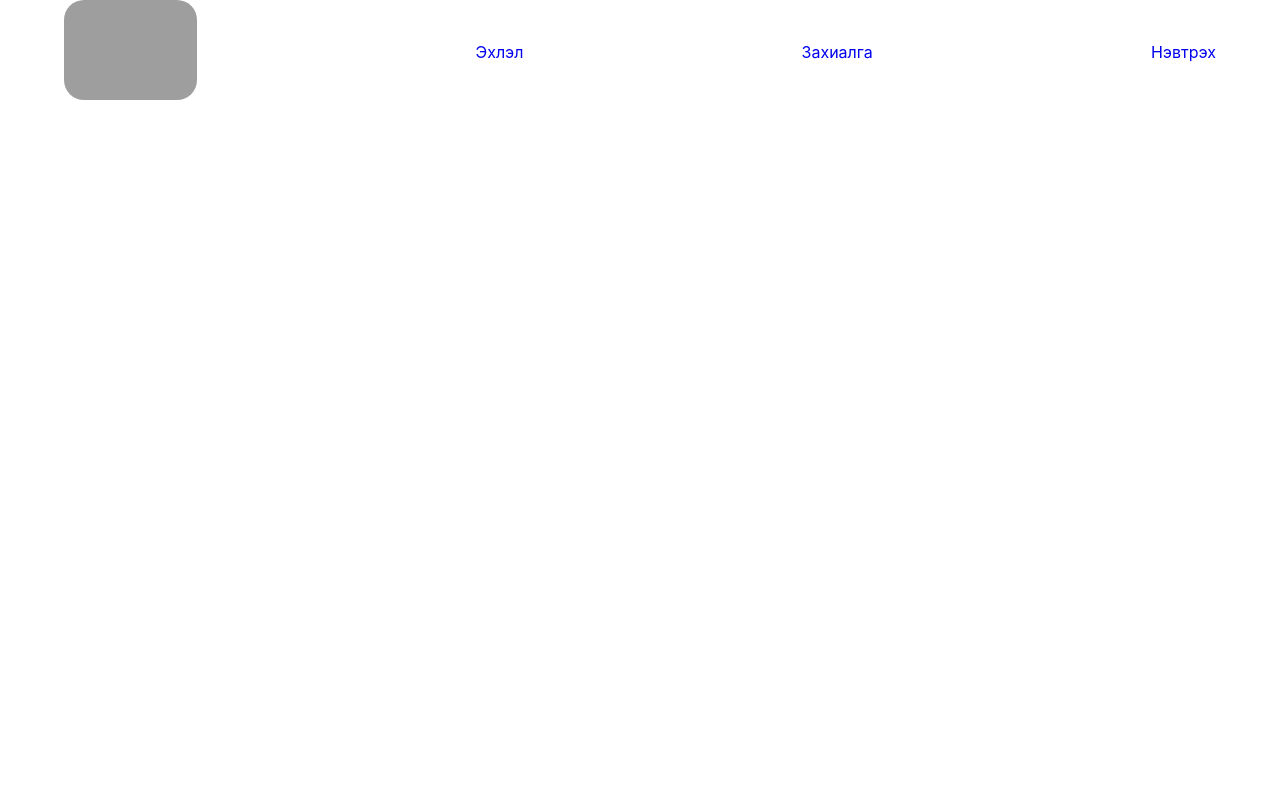
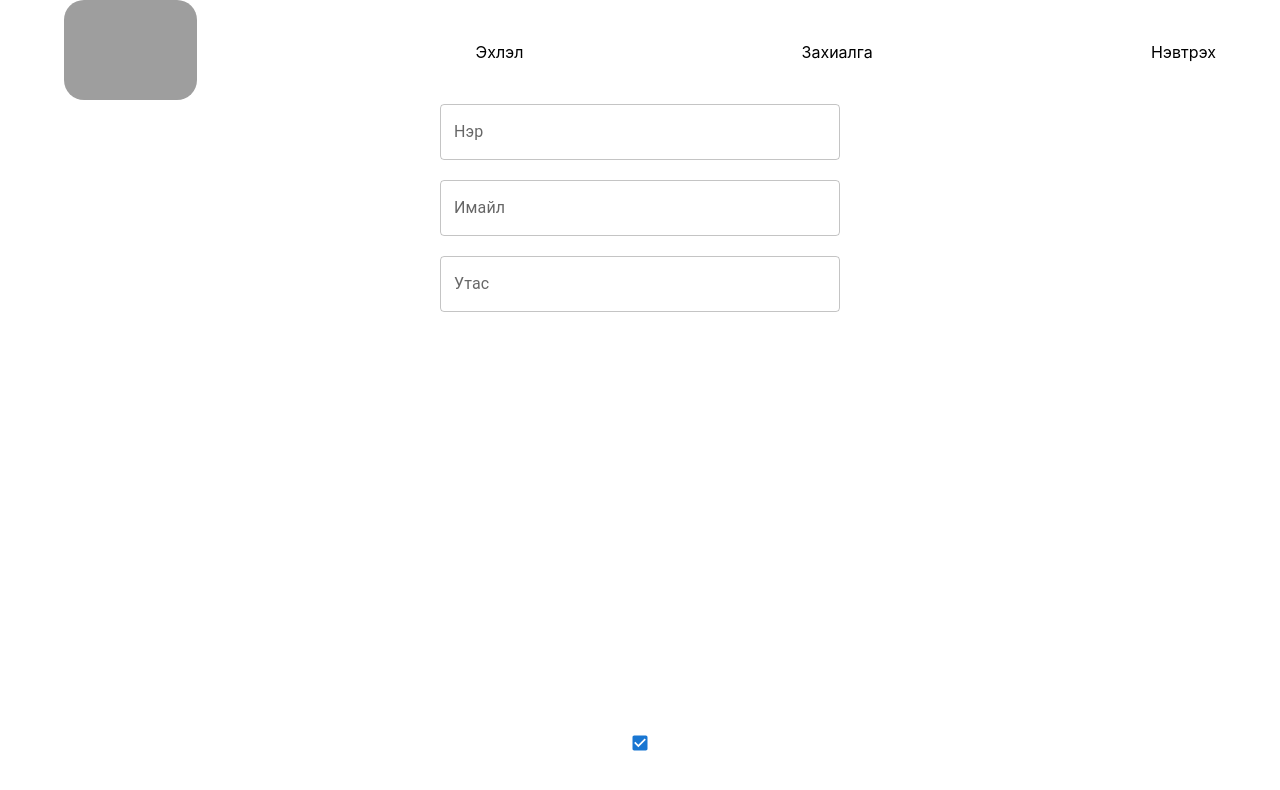
Before and after one commit to Surneke/MovieWeb, a React (Create React App) app: page /order in a window 1280 px wide. Shown: the top 790 px of the page. Built offline with nearby package versions, Linux system fonts and the light colour scheme; grey boxes are pictures that could not be loaded.

Commit message:
orderPage ehluulew

```diff
--- a/src/components/cart.js
+++ b/src/components/cart.js
@@ -21,7 +21,7 @@ export const Cart = (props) => {
             <Button
                 variant="contained"
             >
-             <Link  style={{textDecoration: 'none'}} to='/about' state={props.el}> Дэлгэрэнгүй </Link>
+             <Link  style={{textDecoration: 'none', color: '#f0f0f0'}} to='/about' state={props.el}> Дэлгэрэнгүй </Link>
               </Button>
         </Grid>
     )
--- a/src/components/header.js
+++ b/src/components/header.js
@@ -1,5 +1,5 @@
 import {Grid,Container } from "@mui/material";
-import { BrowserRouter as Router, Route, Link, Routes } from "react-router-dom";
+import { Link } from "react-router-dom";
 
 export const Navbar = () => {
     return (
@@ -18,7 +18,7 @@ export const Navbar = () => {
                 item
             >
                 <Link
-                    style={{textDecoration: 'none'}} to="/"
+                    style={{textDecoration: 'none', color:'black'}} to="/"
                 >
                     Эхлэл
                 </Link></Grid>
@@ -26,14 +26,14 @@ export const Navbar = () => {
                 item
             >
                 <Link
-                    style={{textDecoration: 'none'}} to="/order"
+                    style={{textDecoration: 'none',color:'black'}} to="/order"
                 >
                     Захиалга</Link></Grid>
             <Grid
                 item
             >
                 <Link
-                    style={{textDecoration: 'none'}} to="/login"
+                    style={{textDecoration: 'none',color:'black'}} to="/login"
                 >
                     Нэвтрэх</Link></Grid>
         </Grid>
--- a/src/index.js
+++ b/src/index.js
@@ -1,16 +1,18 @@
-import React from 'react';
-import ReactDOM from 'react-dom/client';
-import './index.css';
-import App from './App';
-import reportWebVitals from './reportWebVitals';
-import { CartProvider } from './context/context';
+import React from "react";
+import ReactDOM from "react-dom/client";
+import "./index.css";
+import App from "./App";
+import reportWebVitals from "./reportWebVitals";
+import { CartProvider } from "./context/context";
 
-const root = ReactDOM.createRoot(document.getElementById('root'));
+const root = ReactDOM.createRoot(document.getElementById("root"));
 root.render(
   <React.StrictMode>
-    <CartProvider>
-    <App />
-    </CartProvider>
+    <dataProvider>
+      <CartProvider>
+        <App />
+      </CartProvider>
+    </dataProvider>
   </React.StrictMode>
 );
 
--- a/src/pages/about.js
+++ b/src/pages/about.js
@@ -1,5 +1,6 @@
 import {Container,Box, Typography, Button} from "@mui/material"
 import { useLocation } from "react-router-dom"
+import { Link } from "react-router-dom";
 import '../App.css';
 
 export const About = () => {
@@ -39,9 +40,13 @@ export const About = () => {
                     </Typography>
                     <p>{state.description}</p>
                     <Button
-                        variant="outlined"
+                        variant="contained"
                     >
-                        Захиалга</Button>
+                        <Link
+                    style={{textDecoration: 'none', color: '#f0f0f0'}} to="/order"
+                    >
+                    Захиалга
+                    </Link></Button>
                 </Box>
             </Box>
         </Container>
--- a/src/pages/order.js
+++ b/src/pages/order.js
@@ -1,4 +1,33 @@
-
+import { Box, Grid, TextField } from "@mui/material";
+import Checkbox from "@mui/material/Checkbox";
+import { useState } from "react";
 export const Order = () => {
-    <h1>Login</h1>
-}
+  const [checkBox, setcheckBox] = useState([]);
+  const label = { inputProps: { "aria-label": "Checkbox demo" } };
+  return (
+    <Box
+      display="flex"
+      flexDirection="column"
+      gap="20px"
+      alignItems="center"
+      justifyContent="center"
+    >
+      <Box
+        display="flex"
+        flexDirection="column"
+        gap="20px"
+        sx={{
+          height: "600px",
+          width: "400px",
+        }}
+      >
+        <TextField id="outlined-basic" label="Нэр" variant="outlined" />
+        <TextField id="outlined-basic" label="Имайл" variant="outlined" />
+        <TextField id="outlined-basic" label="Утас" variant="outlined" />
+      </Box>
+      <Box>
+        <Checkbox {...label} defaultChecked size="small" />
+      </Box>
+    </Box>
+  );
+};
```
Also changed, not shown: src/context/dataContext.js (added, +16 -0 lines).
